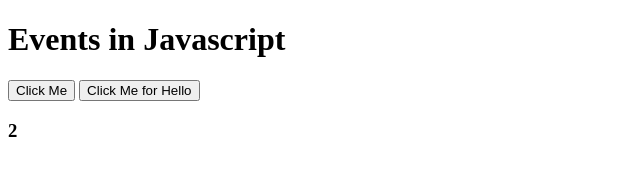
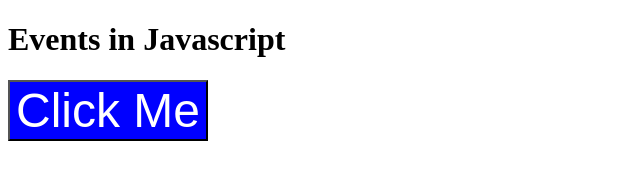
Before and after one commit to IagoCampista/JavascriptRepo, a plain HTML site: page index.html in a window 1280 px wide. Both pictures are taken after a click on the button "Click Me". Shown: the whole page, without its empty margins (0-640 px from the left). Drawn offline with Linux system fonts and the light colour scheme.

Commit message:
currentTarget

```diff
--- a/app.js
+++ b/app.js
@@ -1,20 +1,8 @@
-//click Event
+//currentTarget
+//usado para refernciar o elemento alvo do EventListener
 
-let cont = 1;
+const btn = document.querySelector('.btn'); // seleciona o botao
 
-const h3 = document.createElement('h3');
-h3.textContent = cont;
-document.body.appendChild(h3);
-
-const btn = document.querySelector('.btn');
-btn.addEventListener('click', function(){
-    cont ++;
-    h3.textContent = cont;
-})
-
-function helloWorld() {
-    console.log('hello world');
-}
-
-const btnHello = document.querySelector('.btnHello');
-btnHello.addEventListener('click', helloWorld);
+btn.addEventListener('click', function(event){ //adiciona o evento como parametro da funcao
+    event.currentTarget.classList.add('title'); // o event.currentTarget é o elemento ao qual o addEventListener foi chamado
+});
--- a/index.html
+++ b/index.html
@@ -19,7 +19,6 @@
 <body>
     <h1 class> Events in Javascript</h1>
     <button class="btn">Click Me</button>
-    <button class="btnHello">Click Me for Hello</button>
     <script src="./app.js"></script>
 </body>
 
```
